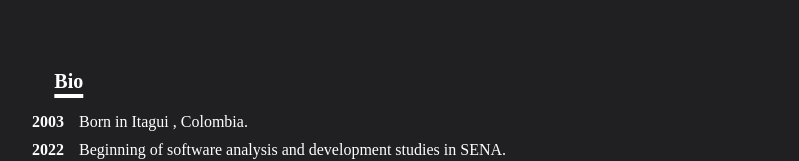
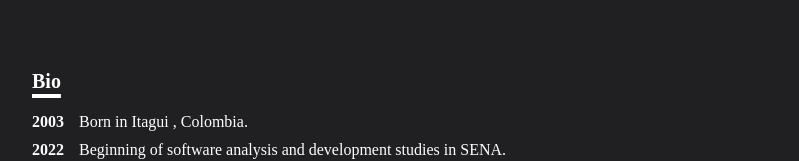
Before and after one commit to LuisMiguelDevelopment/MyPortfolio, a React (Vite) app: page / in a window 1280 px wide. Shown: the part 1297-1458 px from the top of the page, without its empty margins (240-1039 px from the left). Built offline with nearby package versions, Linux system fonts and the light colour scheme; a web font is replaced by a local one.

Commit message:
fix: :bug: Fix bio

```diff
--- a/src/pages/about/about.css
+++ b/src/pages/about/about.css
@@ -40,12 +40,7 @@
     text-decoration-thickness: 4px;
 }
 
-.bio-title {
-    display: flex;
-    align-items: center;
-    flex-direction: column;
-    width: 10%;
-}
+
 
 .bio-title h3 {
     text-decoration: underline;
```
